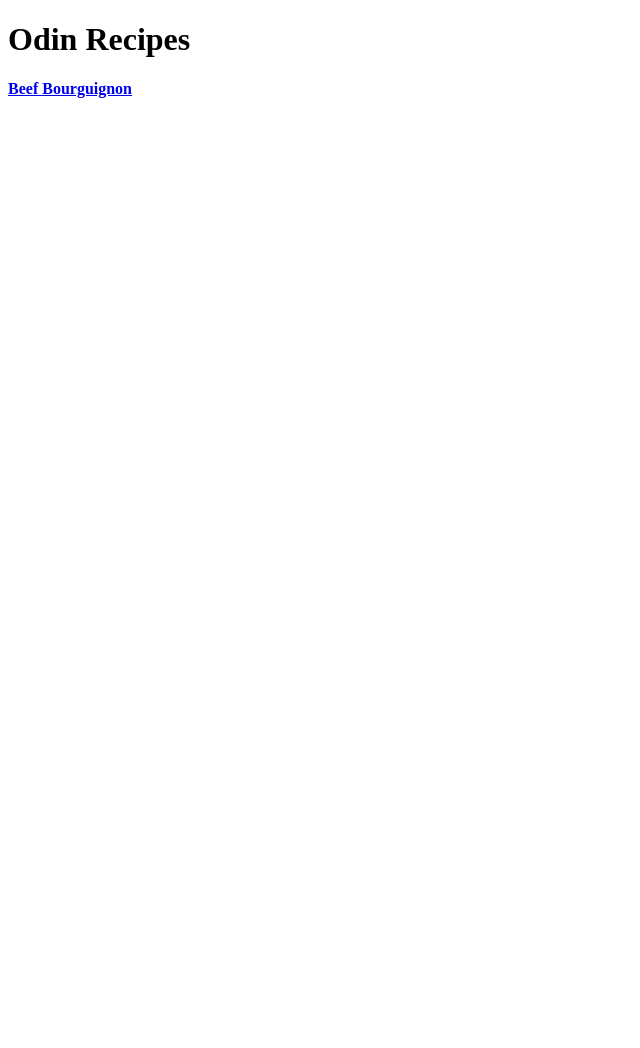
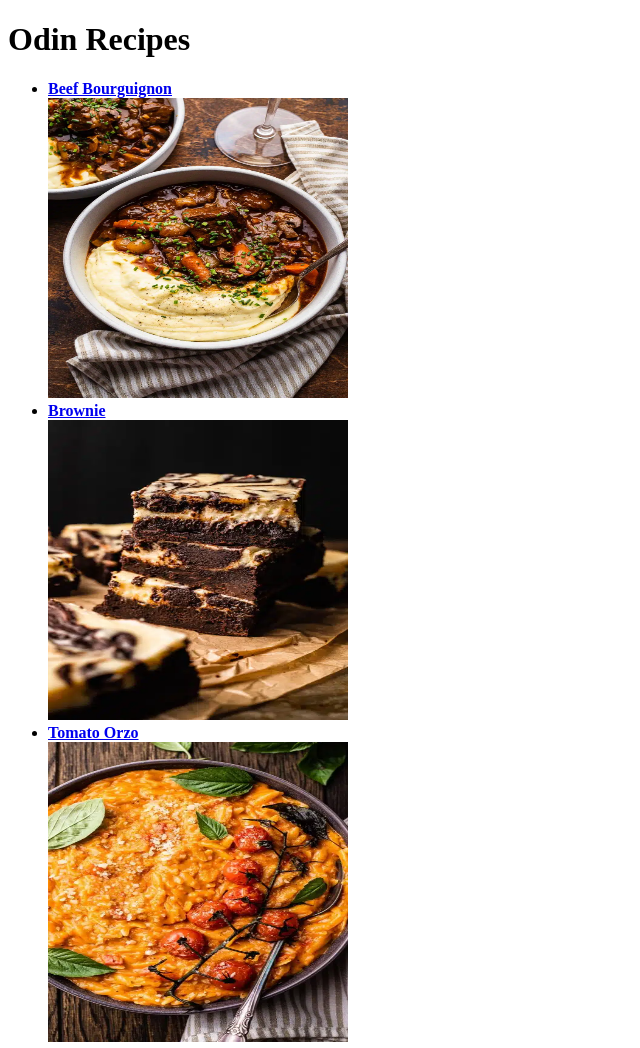
Before and after one commit to s3ph1r0thh/odin-recipes, a plain HTML site: page index.html in a window 1280 px wide. Shown: the whole page, without its empty margins (0-640 px from the left). Before the commit the page ends 800 px from the top, so only its background shows below. Drawn offline with Linux system fonts and the light colour scheme.

Commit message:
Add images to index.html with hrefs to respective recipes
Improves accessibility of index.html for users with visual impairments

```diff
--- a/index.html
+++ b/index.html
@@ -7,7 +7,14 @@
 
     <body>
         <h1>Odin Recipes</h1>
-        <a href="recipes/beef_bourguignon.html"><strong>Beef Bourguignon</strong></a>
+        <ul>
+          <li><a href="recipes/beef_bourguignon.html"><strong>Beef Bourguignon</strong></a></li>
+          <a href="recipes/beef_bourguignon.html"><img src="images/beef-bourguignon.jpg" alt="beef bourguignon" height="300" width="300"></a>
+          <li><a href="recipes/brownies.html"><strong>Brownie</strong></a></li>
+          <a href="recipes/brownies.html"><img src="images/brownies.jpg" alt="brownie" height="300" width="300"></a>
+          <li><a href="recipes/tomato_orzo.html"><strong>Tomato Orzo</strong></a></li>
+          <a href="recipes/tomato_orzo.html"><img src="images/tomato-orzo.jpg" alt="tomato orzo" height="300" width="300"></a>
+        </ul>
     </body>
 
 
```
Also changed, not shown: brownies.html (deleted), images/tomato-orzo.jpg (renamed from images/tomato-orzo.html), tomato_orzo.html (deleted).
